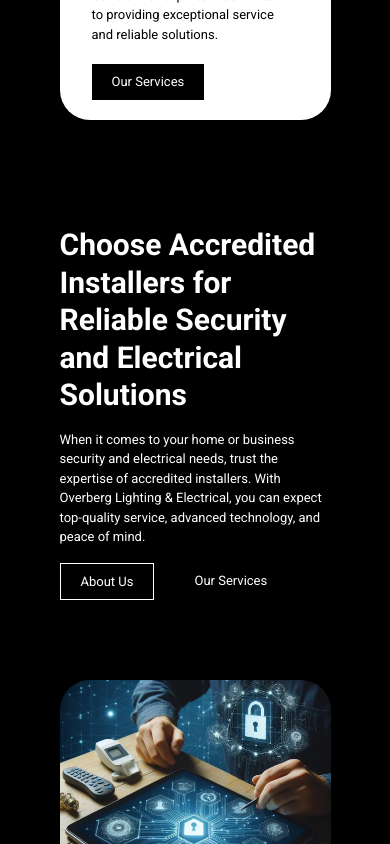
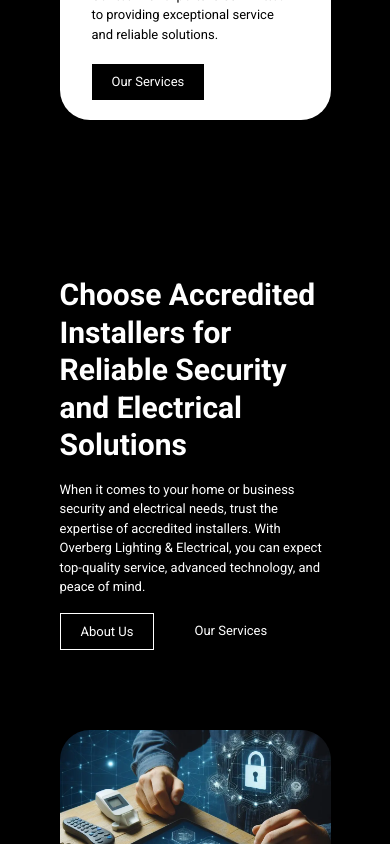
Before and after one commit to Marvey1203/overberg-website, a Next.js app: page / in a window 390 px wide. Shown: the part 1300-2144 px from the top of the page. Built offline with nearby package versions, Linux system fonts and the light colour scheme.

Commit message:
mobile issue fix test 1

```diff
--- a/app/page.tsx
+++ b/app/page.tsx
@@ -69,7 +69,7 @@ export default function Home() {
         </div>
       </div>
     </section>
-    <section className="grid lg:grid-cols-2 grid-cols-1 lg:py-[100px] py-[50px] gap-10 px-10">
+    <section className="grid lg:grid-cols-2 grid-cols-1 lg:py-[100px] pt-[100px] py-[50px] gap-10 px-10">
       <div className="flex flex-col justify-center items-start my-10">
         <h2 className="text-[30px] lg:text-[26px] leading-tight font-bold py-4">
           Choose Accredited Installers for Reliable Security and Electrical Solutions
```
